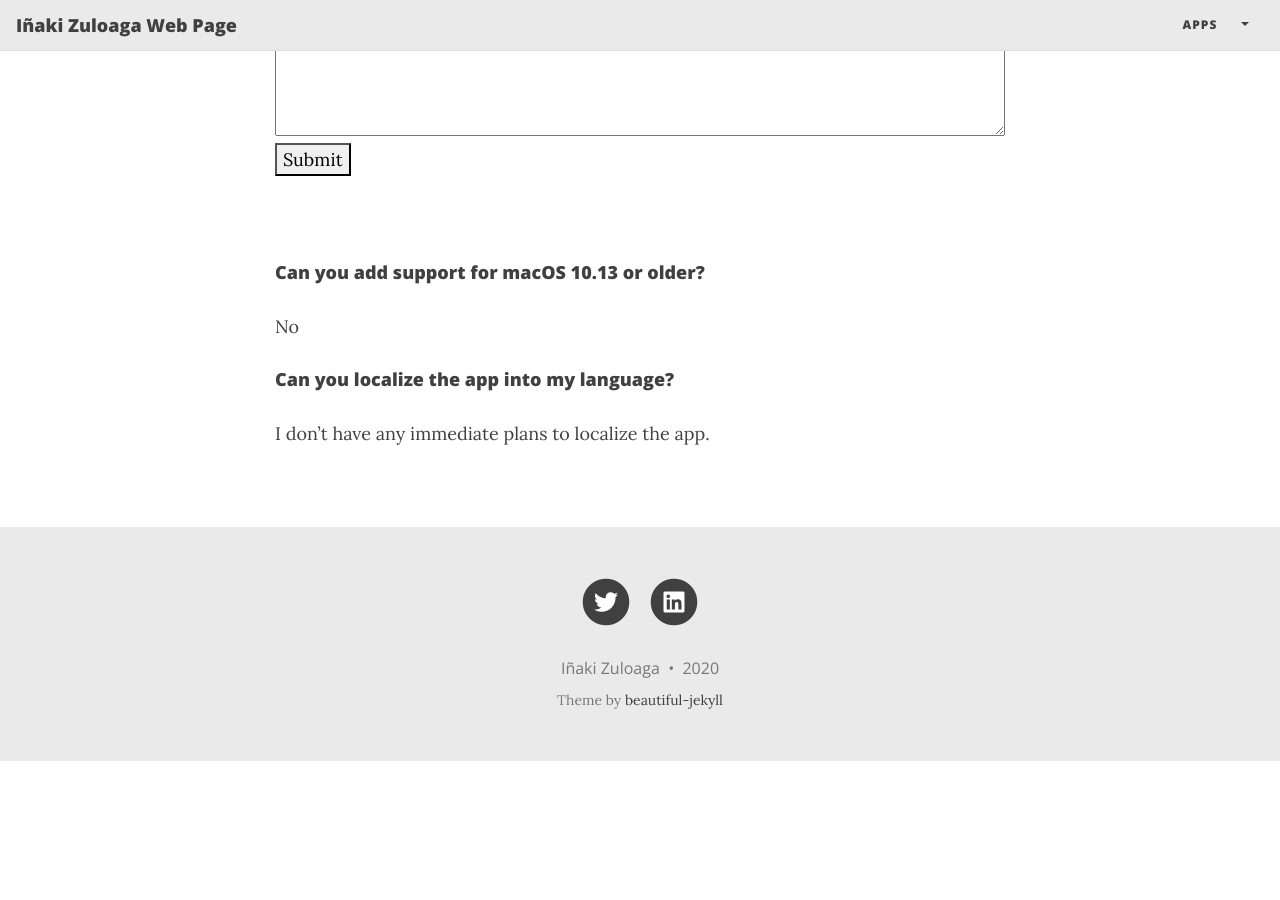
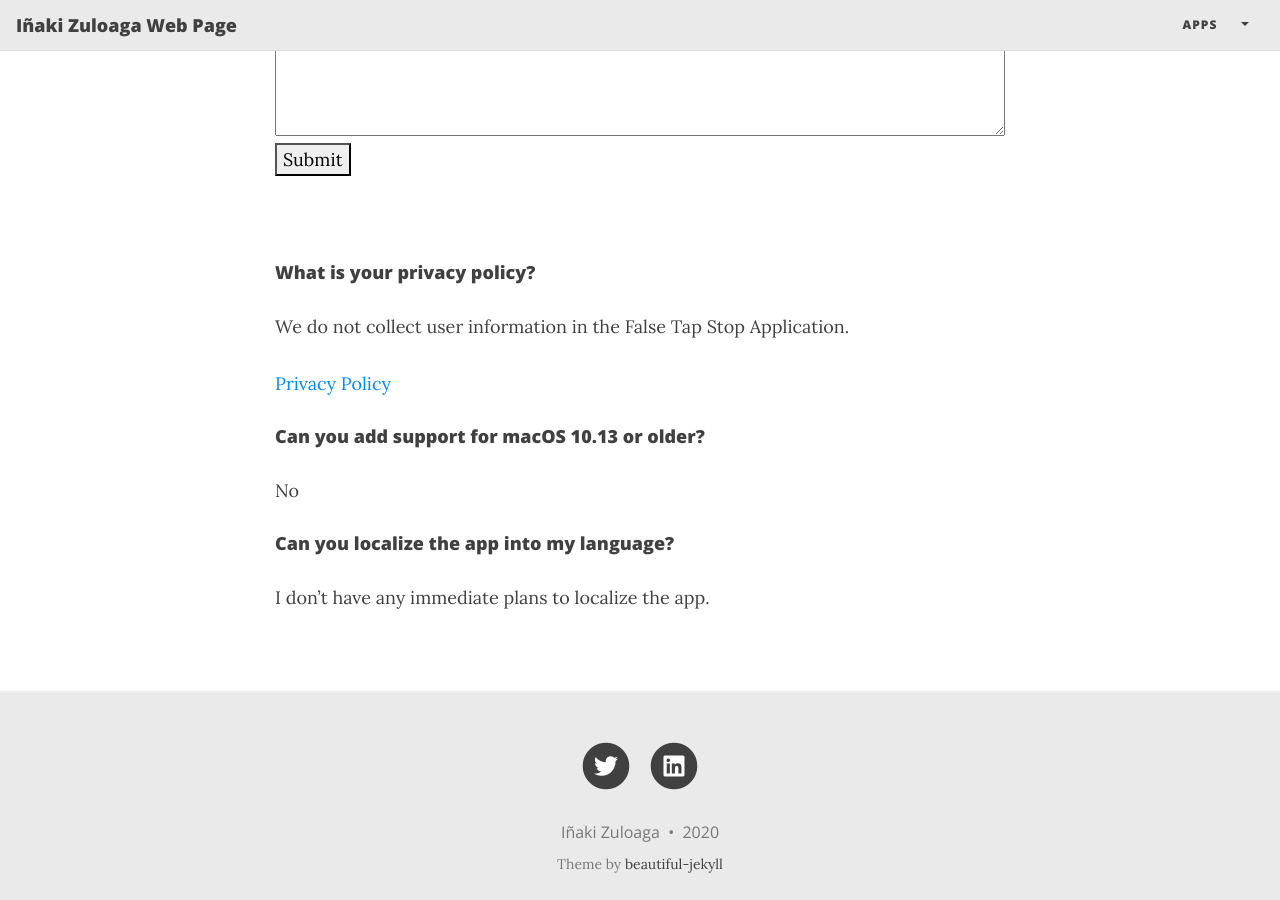
Before and after one commit to inakizi/inakizi.github.io, a Jekyll site: the page built from FalseTapStop.md, in a window 1280 px wide and 900 px high, scrolled down 2320 px. Built offline with Jekyll 4.4.1, drawn with Linux system fonts in a browser that asks for light colours; nearby versions of some CDN libraries; before the commit the page ends 3081 px from its top, so only the background shows below that.

Commit message:
Added Privacy Policy

```diff
--- a/FalseTapStop.md
+++ b/FalseTapStop.md
@@ -92,6 +92,13 @@ Please report it here:
 
 <br>
 
+#### What is your privacy policy?
+
+We do not collect user information in the False Tap Stop Application.
+
+[Privacy Policy](/FalseTapStopPrivacy)
+
+
 #### Can you add support for macOS 10.13 or older?
 
 No
```
Also changed, not shown: FalseTapStopPrivacy.md (added, +17 -0 lines).
